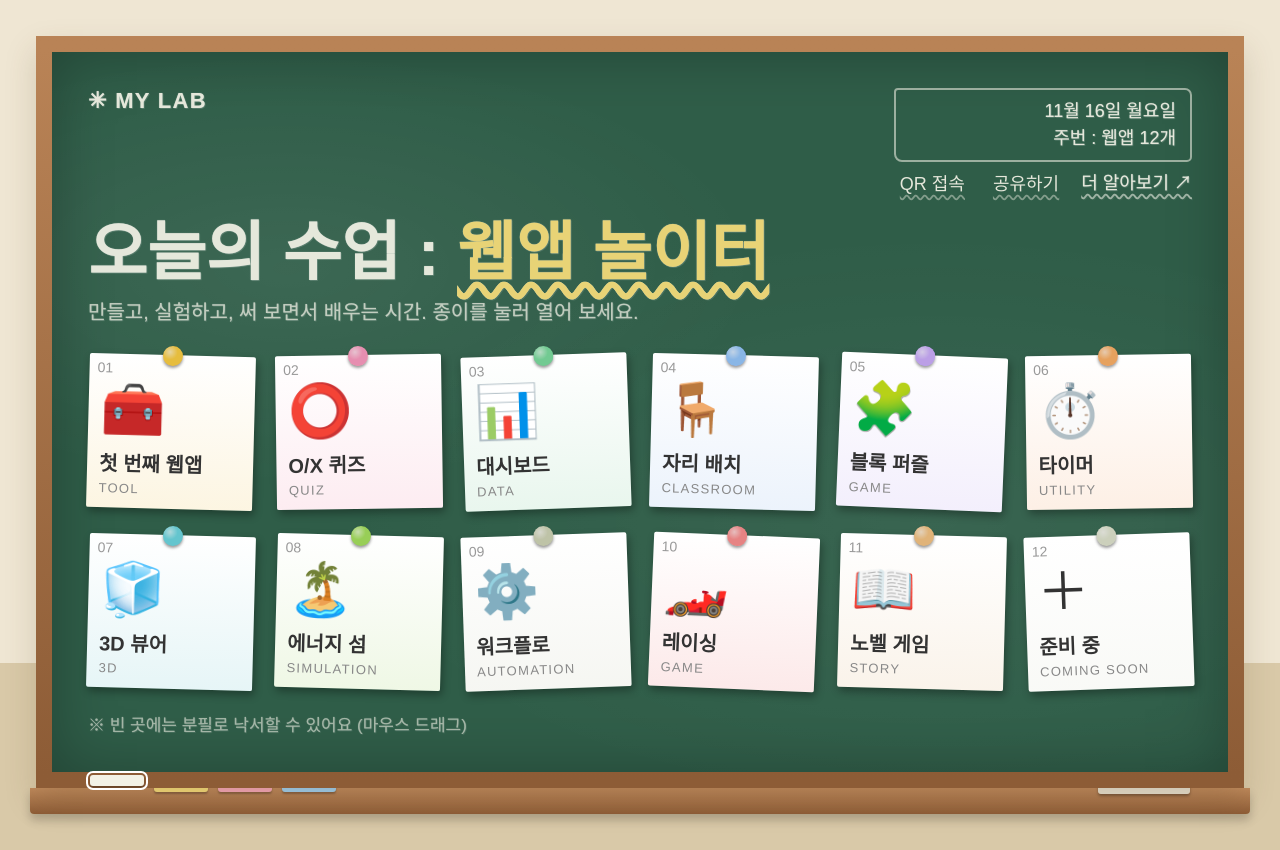
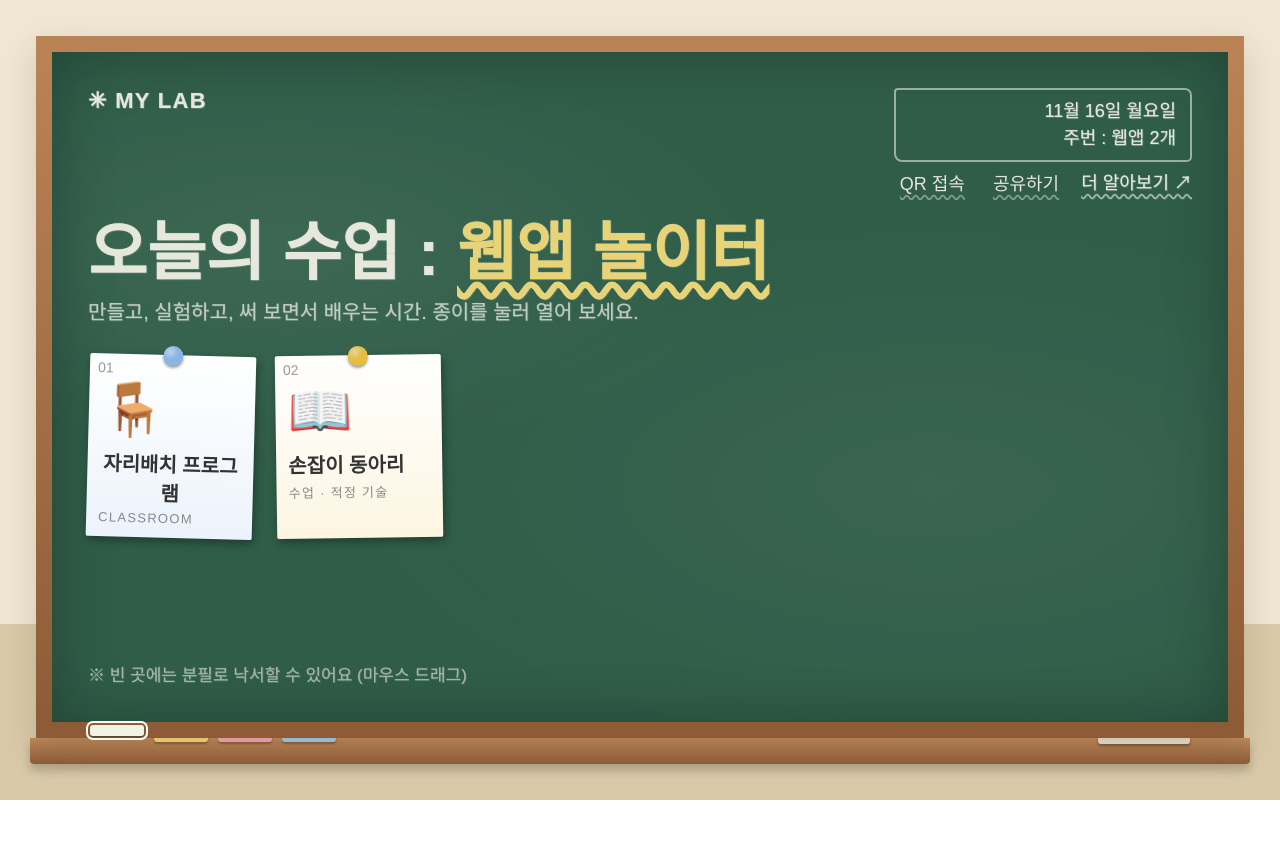
Before and after one commit to denemtia/class, a plain HTML site: page index.html in a window 1280 px wide. After the commit the page ends 800 px from the top, so only its background shows below. Drawn offline with nearby package versions, Linux system fonts and the light colour scheme; a web font is replaced by a local one.

Commit message:
Show only seat assignment and class cards
Co-Authored-By: Claude Fable 5.2 <noreply@anthropic.com>
Claude-Session: https://claude.ai/code/session_01Rv9g8f8a2Ab32BwuHqxyBA

```diff
--- a/index.html
+++ b/index.html
@@ -103,18 +103,8 @@ dialog p{font-size:21px;line-height:1.5;margin:8px 0 14px}
 const SITE_URL  = "https://denemtia.github.io/class/";                    // 학생 접속 주소 (배포 후 입력, 비우면 현재 주소)
 const ABOUT_URL = "https://github.com/";   // "더 알아보기" 링크
 const APPS = [                              // url이 비어 있으면 "준비 중"으로 표시
-  {title:"첫 번째 웹앱", tag:"TOOL",      emoji:"🧰", color:"#f3d27a", url:"", chips:["도구","자동화"],  desc:"이 앱이 무엇을 하는지 두세 문장으로 소개하세요."},
-  {title:"O/X 퀴즈",     tag:"QUIZ",      emoji:"⭕", color:"#f5a9c0", url:"", chips:["퀴즈","멀티"],    desc:"설명을 적어 주세요."},
-  {title:"대시보드",     tag:"DATA",      emoji:"📊", color:"#9ad7b0", url:"", chips:["데이터","차트"],  desc:"설명을 적어 주세요."},
-  {title:"자리 배치",    tag:"CLASSROOM", emoji:"🪑", color:"#a9c8f0", url:"", chips:["교실","랜덤"],    desc:"설명을 적어 주세요."},
-  {title:"블록 퍼즐",    tag:"GAME",      emoji:"🧩", color:"#c9b6f2", url:"", chips:["게임"],           desc:"설명을 적어 주세요."},
-  {title:"타이머",       tag:"UTILITY",   emoji:"⏱️", color:"#f6b98a", url:"", chips:["유틸"],           desc:"설명을 적어 주세요."},
-  {title:"3D 뷰어",      tag:"3D",        emoji:"🧊", color:"#8fd3d9", url:"", chips:["3D"],             desc:"설명을 적어 주세요."},
-  {title:"에너지 섬",    tag:"SIMULATION",emoji:"🏝️", color:"#b7dd8a", url:"", chips:["시뮬레이션"],     desc:"설명을 적어 주세요."},
-  {title:"워크플로",     tag:"AUTOMATION",emoji:"⚙️", color:"#d4d7c4", url:"", chips:["자동화"],         desc:"설명을 적어 주세요."},
-  {title:"레이싱",       tag:"GAME",      emoji:"🏎️", color:"#f29c9c", url:"", chips:["게임","QR"],      desc:"설명을 적어 주세요."},
-  {title:"노벨 게임",    tag:"STORY",     emoji:"📖", color:"#e8c9a0", url:"", chips:["비주얼 노벨"],    desc:"설명을 적어 주세요."},
-  {title:"준비 중",      tag:"COMING SOON", emoji:"＋", color:"#e3e6d8", url:"", chips:[],               desc:"다음 앱이 들어올 자리입니다."},
+  {title:"자리배치 프로그램", tag:"CLASSROOM", emoji:"🪑", color:"#a9c8f0", url:"", chips:["교실","자리 바꾸기"], desc:"우리 반 자리를 공정하게 정해 주는 자리배치 프로그램입니다."},
+  {title:"손잡이 동아리",     tag:"수업 · 적정 기술", emoji:"📖", color:"#f3d27a", url:"https://ict-handshake-club.netlify.app/", chips:["수업","적정 기술","비주얼 노벨"], desc:"이야기를 따라가며 적정 기술을 배우는 수업용 비주얼 노벨입니다."},
 ];
 const CHALKS = ["#f3f2e6", "#f6dc7a", "#f7a8b8", "#9fd0f0"];   // 분필 색
 // ================================
```
